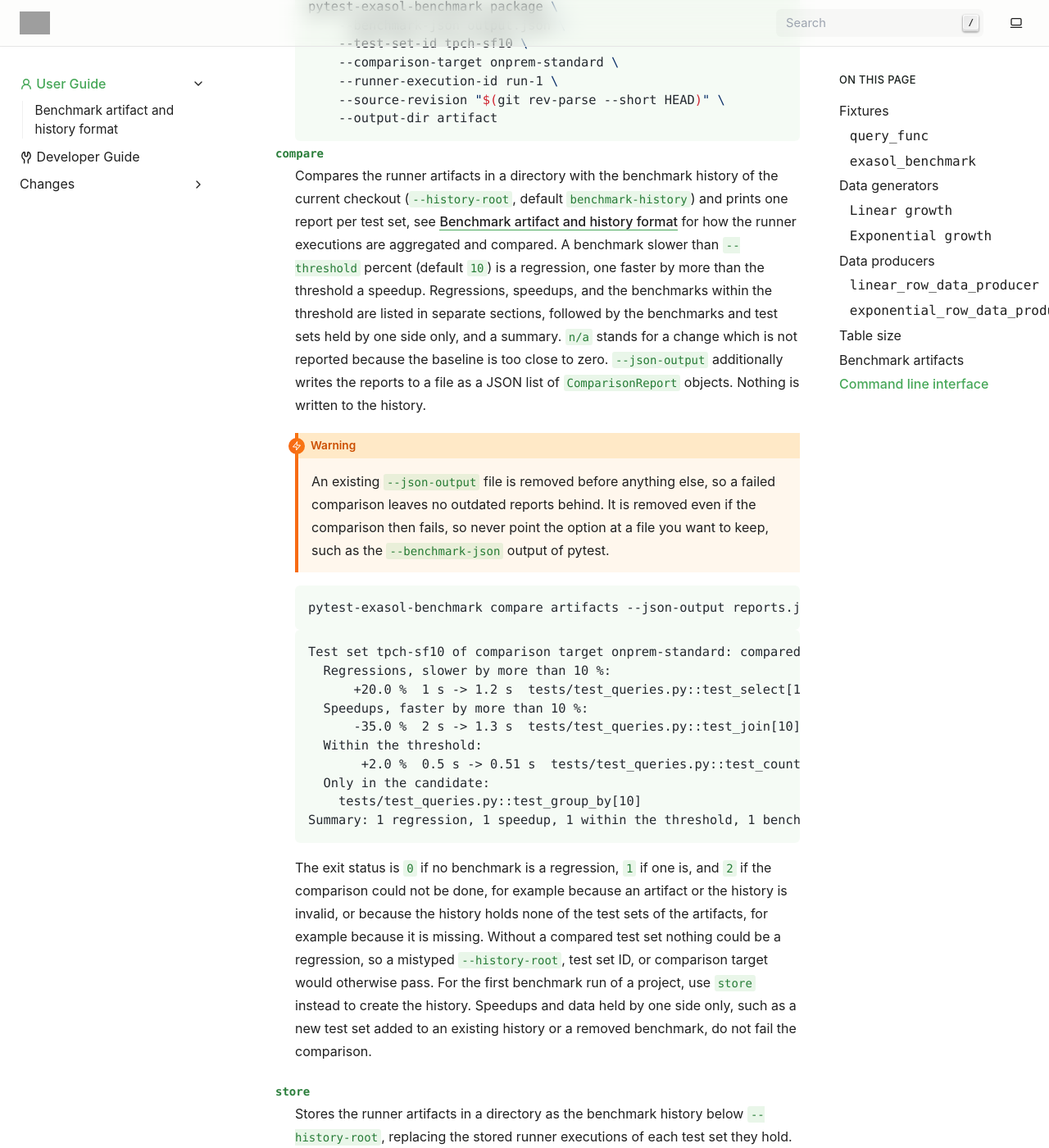
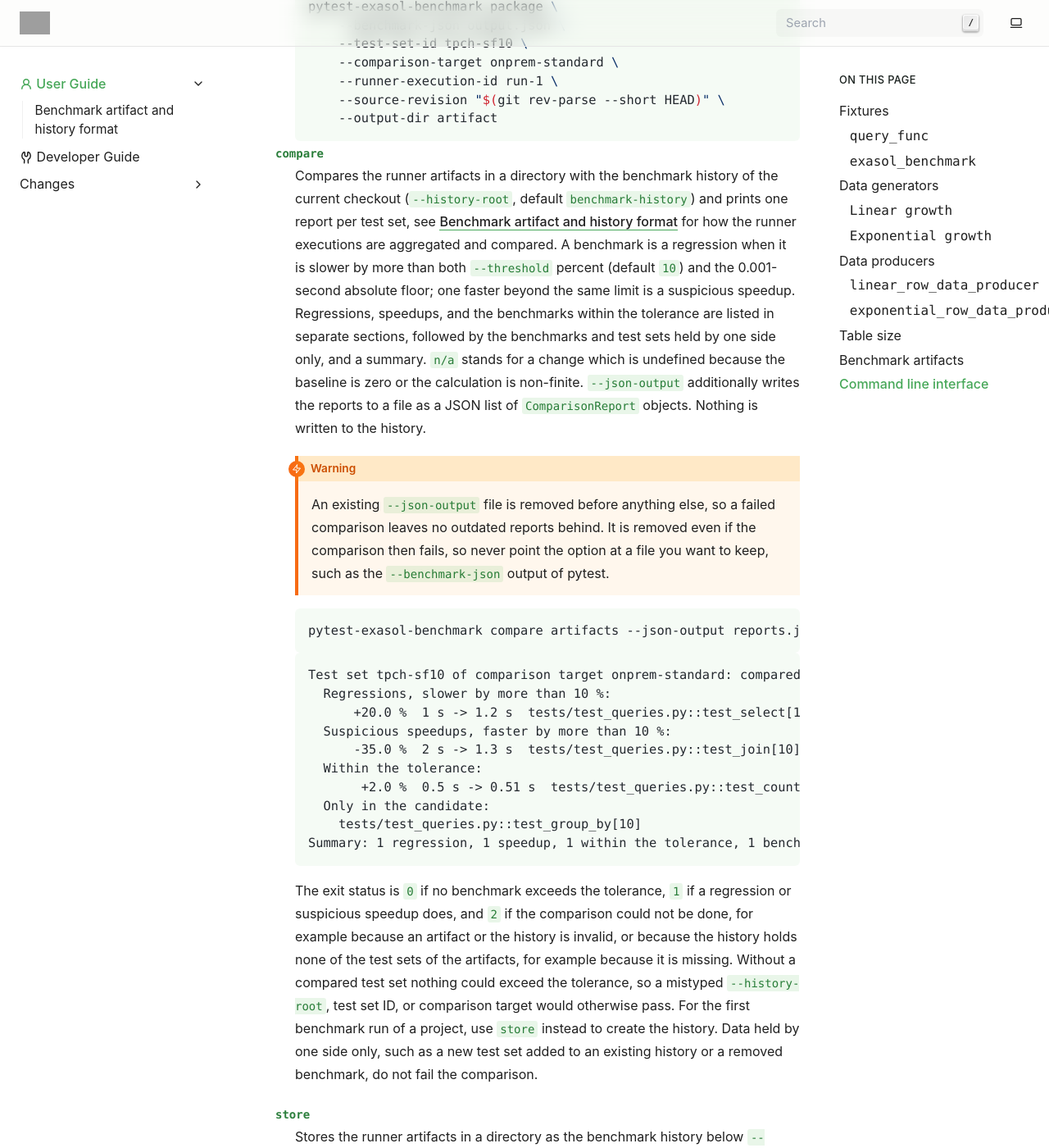
Before and after one commit to exasol/pytest-exasol-benchmark, a Sphinx documentation site: the page built from doc/user_guide.rst, in a window 1280 px wide and 1400 px high, scrolled down 8306 px. Shown: the whole window at 82% size. Built offline with Sphinx 7.4.7, drawn with Linux system fonts in a browser that asks for light colours; pages that are not in the unit, such as notebooks, are missing from menus; grey boxes are pictures that could not be loaded.

Commit message:
Implement hybrid benchmark comparison tolerance

```diff
--- a/doc/user_guide.rst
+++ b/doc/user_guide.rst
@@ -353,15 +353,16 @@ the resulting JSON file.
     Compares the runner artifacts in a directory with the benchmark history of
     the current checkout (``--history-root``, default ``benchmark-history``)
     and prints one report per test set, see :doc:`benchmark-history` for how
-    the runner executions are aggregated and compared.  A benchmark slower
-    than ``--threshold`` percent (default ``10``) is a regression, one faster
-    by more than the threshold a speedup.  Regressions, speedups, and the
-    benchmarks within the threshold are listed in separate sections, followed
+    the runner executions are aggregated and compared.  A benchmark is a
+    regression when it is slower by more than both ``--threshold`` percent
+    (default ``10``) and the 0.001-second absolute floor; one faster beyond
+    the same limit is a suspicious speedup.  Regressions, speedups, and the
+    benchmarks within the tolerance are listed in separate sections, followed
     by the benchmarks and test sets held by one side only, and a summary.
-    ``n/a`` stands for a change which is not reported because the baseline is
-    too close to zero.  ``--json-output`` additionally writes the reports to a
-    file as a JSON list of ``ComparisonReport`` objects.  Nothing is written
-    to the history.
+    ``n/a`` stands for a change which is undefined because the baseline is
+    zero or the calculation is non-finite.  ``--json-output`` additionally
+    writes the reports to a file as a JSON list of ``ComparisonReport``
+    objects.  Nothing is written to the history.
 
     .. warning::
 
@@ -379,24 +380,24 @@ the resulting JSON file.
         Test set tpch-sf10 of comparison target onprem-standard: compared 3 history runner executions with 3 of the candidate
           Regressions, slower by more than 10 %:
               +20.0 %  1 s -> 1.2 s  tests/test_queries.py::test_select[10]
-          Speedups, faster by more than 10 %:
+          Suspicious speedups, faster by more than 10 %:
               -35.0 %  2 s -> 1.3 s  tests/test_queries.py::test_join[10]
-          Within the threshold:
+          Within the tolerance:
                +2.0 %  0.5 s -> 0.51 s  tests/test_queries.py::test_count[10]
           Only in the candidate:
             tests/test_queries.py::test_group_by[10]
-        Summary: 1 regression, 1 speedup, 1 within the threshold, 1 benchmark only in the candidate
+        Summary: 1 regression, 1 speedup, 1 within the tolerance, 1 benchmark only in the candidate
 
-    The exit status is ``0`` if no benchmark is a regression, ``1`` if one is,
-    and ``2`` if the comparison could not be done, for example because an
-    artifact or the history is invalid, or because the history holds none of
-    the test sets of the artifacts, for example because it is missing.
-    Without a compared test set nothing could be a regression, so a mistyped
-    ``--history-root``, test set ID, or comparison target would otherwise
-    pass.  For the first benchmark run of a project, use ``store`` instead to
-    create the history.  Speedups and data held by one side only, such as a new test
-    set added to an existing history or a removed benchmark, do not fail the
-    comparison.
+    The exit status is ``0`` if no benchmark exceeds the tolerance, ``1`` if a
+    regression or suspicious speedup does, and ``2`` if the comparison could
+    not be done, for example because an artifact or the history is invalid,
+    or because the history holds none of the test sets of the artifacts, for
+    example because it is missing.  Without a compared test set nothing could
+    exceed the tolerance, so a mistyped ``--history-root``, test set ID, or
+    comparison target would otherwise pass.  For the first benchmark run of a
+    project, use ``store`` instead to create the history.  Data held by one
+    side only, such as a new test set added to an existing history or a
+    removed benchmark, do not fail the comparison.
 
 ``store``
     Stores the runner artifacts in a directory as the benchmark history below
```
Also changed, not shown: doc/benchmark-history.rst (+8 -11 lines), 6 other files.
